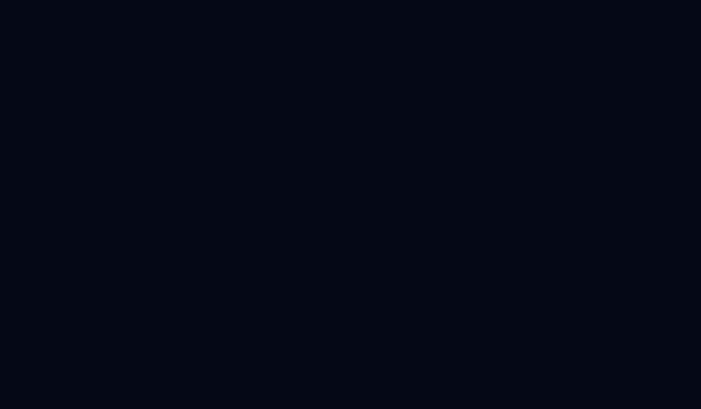
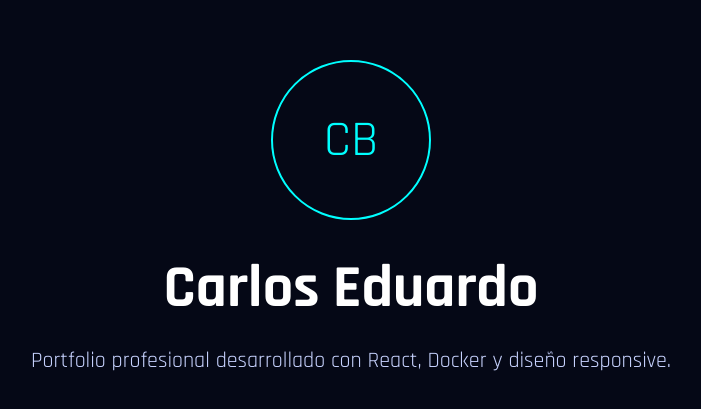
Before and after one commit to exdu/cv-profesional-docker, a React app: page / in a window 1280 px wide. Shown: the part 183-592 px from the top of the page, without its empty margins (289-990 px from the left). Built offline with nearby package versions, Linux system fonts and the light colour scheme; the HTML template or start-up script is replaced by a standard one.

Commit message:
Updated editable CV

```diff
--- a/src/components/Hero.jsx
+++ b/src/components/Hero.jsx
@@ -1,442 +1,57 @@
-import { useContext, useRef, useState } from "react";
-
-import { CVContext } from "../context/CVContext";
-
-import TypingText from "./TypingText";
-
 function Hero() {
-
-  const { data, setData } = useContext(CVContext);
-
-  const fileInputRef = useRef(null);
-
-  const [image, setImage] = useState(
-    localStorage.getItem("profileImage") || ""
-  );
-
-  const updatePersonal = (field, value) => {
-
-    const updatedData = {
-      ...data,
-      personal: {
-        ...data.personal,
-        [field]: value,
-      },
-    };
-
-    setData(updatedData);
-
-    localStorage.setItem(
-      "cvData",
-      JSON.stringify(updatedData)
-    );
-
-  };
-
-  const updatePerfil = (value) => {
-
-    const updatedData = {
-      ...data,
-      perfil: value,
-    };
-
-    setData(updatedData);
-
-    localStorage.setItem(
-      "cvData",
-      JSON.stringify(updatedData)
-    );
-
-  };
-
-  const handleImage = (e) => {
-
-    const file = e.target.files[0];
-
-    if (!file) return;
-
-    const reader = new FileReader();
-
-    reader.onload = () => {
-
-      const img = new Image();
-
-      img.onload = () => {
-
-        const canvas = document.createElement("canvas");
-
-        const maxSize = 500;
-
-        let width = img.width;
-        let height = img.height;
-
-        if (width > height) {
-
-          height = (height * maxSize) / width;
-
-          width = maxSize;
-
-        } else {
-
-          width = (width * maxSize) / height;
-
-          height = maxSize;
-
-        }
-
-        canvas.width = width;
-        canvas.height = height;
-
-        const ctx = canvas.getContext("2d");
-
-        ctx.drawImage(
-          img,
-          0,
-          0,
-          width,
-          height
-        );
-
-        const compressedImage =
-          canvas.toDataURL(
-            "image/jpeg",
-            0.8
-          );
-
-        setImage(compressedImage);
-
-        localStorage.setItem(
-          "profileImage",
-          compressedImage
-        );
-
-      };
-
-      img.src = reader.result;
-
-    };
-
-    reader.readAsDataURL(file);
-
-  };
 
   return (
     <section
-      id="inicio"
-      className="cyber-bg fadeIn"
       style={{
         minHeight: "100vh",
+        background: "#050816",
+        color: "white",
         display: "flex",
         justifyContent: "center",
         alignItems: "center",
         textAlign: "center",
-        padding: "140px 25px 90px",
-        position: "relative",
-        overflow: "hidden",
+        padding: "40px",
       }}
     >
 
-      {/* ORBS */}
-
-      <div
-        className="glow-orb"
-        style={{
-          width: "320px",
-          height: "320px",
-          background: "#00ffff",
-          top: 0,
-          left: "-140px",
-        }}
-      />
-
-      <div
-        className="glow-orb"
-        style={{
-          width: "260px",
-          height: "260px",
-          background: "#8b5cf6",
-          bottom: "10%",
-          right: "-100px",
-        }}
-      />
-
-      {/* CONTENIDO */}
+      <div>
 
         <div
           style={{
-          maxWidth: "1100px",
-          position: "relative",
-          zIndex: 2,
-        }}
-      >
-
-        {/* FOTO */}
-
-        <div
-          onClick={() =>
-            fileInputRef.current.click()
-          }
-          className="float pulseGlow"
-          style={{
-            width: "190px",
-            height: "190px",
-            margin: "0 auto 40px",
+            width: "160px",
+            height: "160px",
             borderRadius: "50%",
-            overflow: "hidden",
             border: "2px solid #00ffff",
-            background: "rgba(0,255,255,.08)",
-            boxShadow:
-              "0 0 40px rgba(0,255,255,.4)",
-            cursor: "pointer",
-          }}
-        >
-
-          {image ? (
-
-            <img
-              src={image}
-              alt="profile"
-              style={{
-                width: "100%",
-                height: "100%",
-                objectFit: "cover",
-              }}
-            />
-
-          ) : (
-
-            <div
-              style={{
-                width: "100%",
-                height: "100%",
+            margin: "0 auto 30px",
             display: "flex",
             justifyContent: "center",
             alignItems: "center",
-                fontFamily: "Orbitron",
-                fontSize: "60px",
-                fontWeight: "bold",
+            fontSize: "50px",
             color: "#00ffff",
           }}
         >
           CB
         </div>
 
-          )}
-
-        </div>
-
-        <input
-          ref={fileInputRef}
-          type="file"
-          accept="image/*"
-          hidden
-          onChange={handleImage}
-        />
-
-        {/* TAG */}
+        <h1
+          style={{
+            fontSize: "60px",
+            marginBottom: "20px",
+          }}
+        >
+          Carlos Eduardo
+        </h1>
 
         <p
-          contentEditable
-          suppressContentEditableWarning
           style={{
-            letterSpacing: "6px",
-            fontSize: "20px",
-            marginBottom: "20px",
-            fontWeight: "bold",
-            color: "#00ffff",
-            textShadow: "0 0 18px #00ffff",
-            outline: "none",
-            cursor: "text",
+            fontSize: "22px",
+            color: "#c7d2fe",
+            maxWidth: "700px",
           }}
         >
-          CYBERSECURITY • WEB • DOCKER
+          Portfolio profesional desarrollado
+          con React, Docker y diseño responsive.
         </p>
-
-        {/* NOMBRE */}
-
-        <h1
-          contentEditable
-          suppressContentEditableWarning
-          onBlur={(e) => {
-
-            const value =
-              e.target.innerText;
-
-            updatePersonal(
-              "nombre",
-              value
-            );
-
-          }}
-          dangerouslySetInnerHTML={{
-            __html: data.personal.nombre,
-          }}
-          style={{
-            fontFamily: "Orbitron",
-            fontSize: "92px",
-            lineHeight: "102px",
-            marginBottom: "15px",
-            fontWeight: "900",
-            textShadow:
-              "0 0 35px rgba(0,255,255,.35)",
-            outline: "none",
-            cursor: "text",
-          }}
-        />
-
-        {/* TYPING */}
-
-        <TypingText />
-
-        {/* PERFIL */}
-
-        <p
-          contentEditable
-          suppressContentEditableWarning
-          onBlur={(e) => {
-
-            const value =
-              e.target.innerText;
-
-            updatePerfil(value);
-
-          }}
-          dangerouslySetInnerHTML={{
-            __html: data.perfil,
-          }}
-          style={{
-            color: "#c7d2fe",
-            fontSize: "24px",
-            lineHeight: "42px",
-            maxWidth: "900px",
-            margin: "35px auto 0",
-            outline: "none",
-            cursor: "text",
-          }}
-        />
-
-        {/* BOTONES */}
-
-        <div
-          style={{
-            marginTop: "60px",
-            display: "flex",
-            justifyContent: "center",
-            gap: "25px",
-            flexWrap: "wrap",
-          }}
-        >
-
-          <a
-            href="#proyectos"
-            className="cyber-button"
-          >
-            Explorar Proyectos
-          </a>
-
-          <a
-            href="#contacto"
-            className="cyber-button"
-          >
-            Contactar
-          </a>
-
-        </div>
-
-        {/* INFO */}
-
-        <div
-          style={{
-            marginTop: "80px",
-            display: "flex",
-            justifyContent: "center",
-            gap: "30px",
-            flexWrap: "wrap",
-          }}
-        >
-
-          <div
-            className="cyber-card"
-            style={infoCard}
-          >
-
-            <h3 className="neon-text">
-              Universidad
-            </h3>
-
-            <p
-              contentEditable
-              suppressContentEditableWarning
-              onBlur={(e) =>
-                updatePersonal(
-                  "universidad",
-                  e.target.innerText
-                )
-              }
-              dangerouslySetInnerHTML={{
-                __html:
-                  data.personal.universidad,
-              }}
-              style={infoText}
-            />
-
-          </div>
-
-          <div
-            className="cyber-card"
-            style={infoCard}
-          >
-
-            <h3 className="neon-text">
-              Carrera
-            </h3>
-
-            <p
-              contentEditable
-              suppressContentEditableWarning
-              onBlur={(e) =>
-                updatePersonal(
-                  "carrera",
-                  e.target.innerText
-                )
-              }
-              dangerouslySetInnerHTML={{
-                __html:
-                  data.personal.carrera,
-              }}
-              style={infoText}
-            />
-
-          </div>
-
-          <div
-            className="cyber-card"
-            style={infoCard}
-          >
-
-            <h3 className="neon-text">
-              Ciclo
-            </h3>
-
-            <p
-              contentEditable
-              suppressContentEditableWarning
-              onBlur={(e) =>
-                updatePersonal(
-                  "ciclo",
-                  e.target.innerText
-                )
-              }
-              dangerouslySetInnerHTML={{
-                __html:
-                  data.personal.ciclo,
-              }}
-              style={infoText}
-            />
-
-          </div>
-
-        </div>
 
       </div>
 
@@ -444,18 +59,4 @@ function Hero() {
   );
 }
 
-const infoCard = {
-  padding: "28px 35px",
-  minWidth: "250px",
-  textAlign: "center",
-};
-
-const infoText = {
-  color: "#c7d2fe",
-  marginTop: "15px",
-  fontSize: "20px",
-  outline: "none",
-  cursor: "text",
-};
-
 export default Hero;
```
Lines whose indentation alone changed are shown as unchanged.
